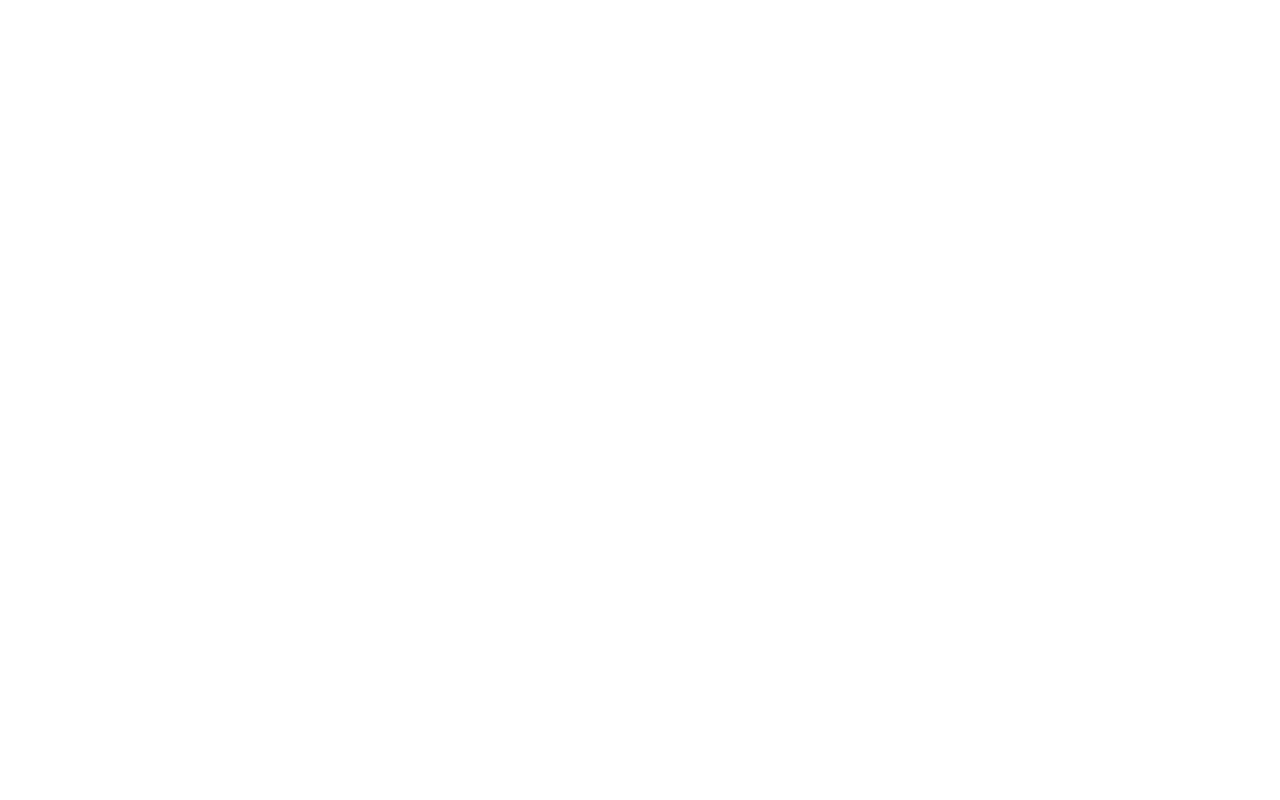
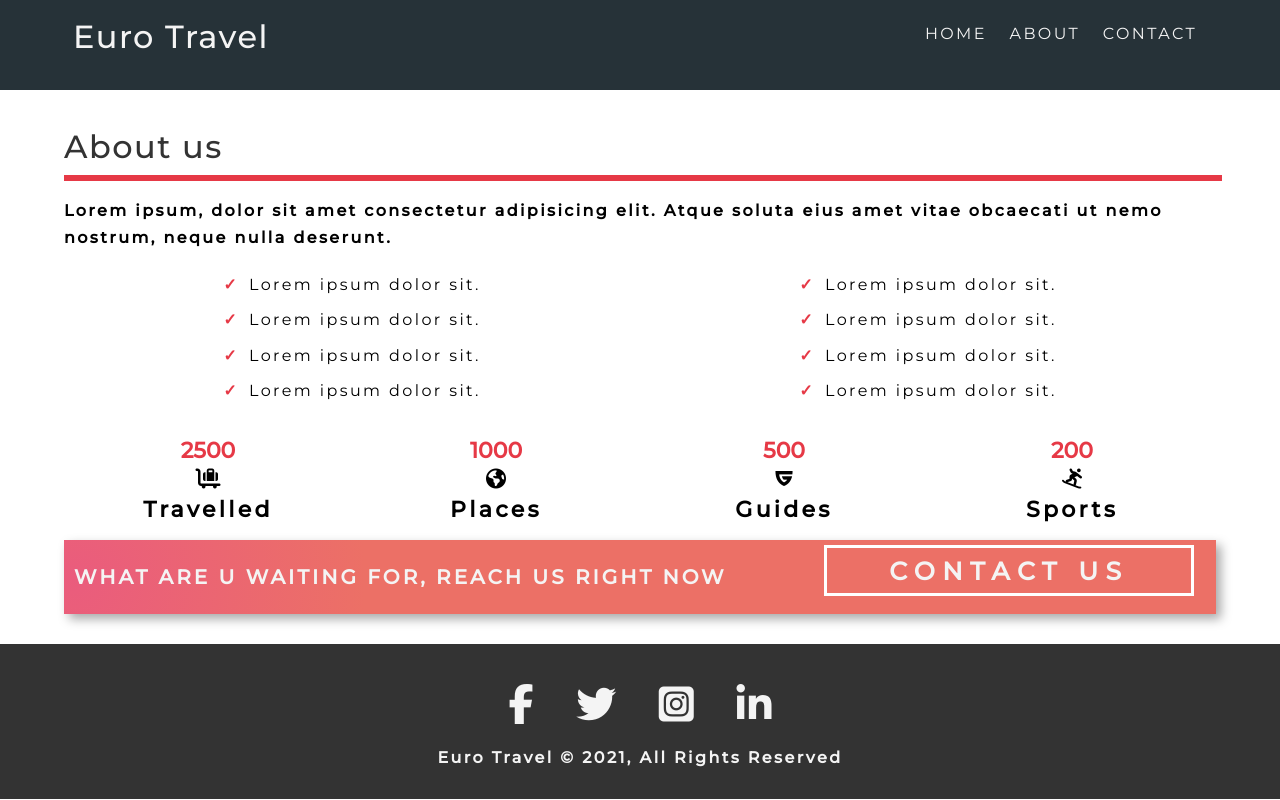
Before and after one commit to mumtazmaqsood/travelweb, a plain HTML site: page about.html in a window 1280 px wide. Drawn offline with Linux system fonts and the light colour scheme.

Commit message:
about & contact pages build and also css written

```diff
--- a/about.html
+++ b/about.html
@@ -0,0 +1,104 @@
+<!DOCTYPE html>
+<html lang="en">
+
+<head>
+    <meta charset="UTF-8">
+    <meta name="viewport" content="width=device-width, initial-scale=1.0">
+    <script src="https://kit.fontawesome.com/ed919775c9.js" crossorigin="anonymous"></script>
+    <link rel="stylesheet" href="./css/style.css">
+    <title>About</title>
+</head>
+
+<body>
+
+    <nav class="navbar bg-dark">
+        <div class="container">
+            <h1 class="logo lg-heading text-light">Euro Travel</h1>
+            <ul class="nav-items">
+                <li class="nav-item"><a href="./index.html">Home</a></li>
+                <li class="nav-item"><a href="./about.html">About</a></li>
+                <li class="nav-item"><a href="./contact.html">Contact</a></li>
+            </ul>
+        </div>
+    </nav>
+
+    <section class="about">
+        <div class="container">
+            <h2 class="lg-heading text-black about-heading">
+                About us
+            </h2>
+            <p class="text-grey">Lorem ipsum, dolor sit amet consectetur adipisicing elit. Atque soluta eius amet
+                vitae obcaecati ut nemo
+                nostrum, neque nulla deserunt.
+            </p>
+            <div class="about-wrapper">
+                <div class="left">
+                    <ul>
+                        <li>Lorem ipsum dolor sit.</li>
+                        <li>Lorem ipsum dolor sit.</li>
+                        <li>Lorem ipsum dolor sit.</li>
+                        <li>Lorem ipsum dolor sit.</li>
+                    </ul>
+                </div>
+                <div class="right">
+                    <ul>
+                        <li>Lorem ipsum dolor sit.</li>
+                        <li>Lorem ipsum dolor sit.</li>
+                        <li>Lorem ipsum dolor sit.</li>
+                        <li>Lorem ipsum dolor sit.</li>
+                    </ul>
+                </div>
+            </div>
+            <div class="counts">
+                <div class="count-item count-item1">
+
+                    <span class="md-heading text-red">2500</span>
+                    <br /><i class="fas fa-luggage-cart fa-2x"></i>
+                    <p class="md-heading">Travelled </p>
+                </div>
+                <div class="count-item count-item2">
+                    <span class="md-heading text-red">1000</span>
+                    <br />
+                    <i class="fas fa-globe-americas fa-2x"></i>
+                    <p class="md-heading">Places</p>
+                </div>
+                <div class="count-item count-item3">
+                    <span class="md-heading text-red">500</span>
+                    <br />
+                    <i class="fab fa-guilded fa-2x"></i>
+                    <p class="md-heading">Guides</p>
+                </div>
+                <div class="count-item count-item4">
+                    <span class="md-heading text-red">200</span>
+                    <br />
+                    <i class="fas fa-snowboarding fa-2x"></i>
+                    <p class="md-heading">Sports</p>
+                </div>
+            </div>
+
+            <div class="cat-banner">
+                <div class="cat-banner-left">
+                    <p class="cta-line"> What are u waiting for, reach us right now</p>
+                </div>
+                <div class="cat-banner-right">
+                    <a href="./contact.html" class="btn-cta">Contact Us</a>
+                </div>
+            </div>
+        </div>
+    </section>
+
+
+
+
+    <footer class="footer about-foot">
+        <div class="social-media-links">
+            <i class="fab fa-facebook-f fa-4x"> </i>
+            <i class="fab fa-twitter fa-4x"></i>
+            <i class="fab fa-instagram-square fa-4x"></i>
+            <i class="fab fa-linkedin-in fa-4x"></i>
+        </div>
+        <p >Euro Travel  &copy; 2021, All Rights Reserved</p>
+    </footer>
+</body>
+
+</html>
--- a/css/style.css
+++ b/css/style.css
@@ -25,6 +25,7 @@ html {
 }
 
 body {
+
     font-family: 'Montserrat', sans-serif;
     line-height: 1.7;
 }
@@ -65,7 +66,9 @@ h1, h2, h3 {
     margin: 0 auto;
 }
 
-
+.bg-dark {
+    background: #263238;
+}
 
 .lg-heading {
     font-size: 3.2rem; /* 32px */
@@ -157,17 +160,17 @@ h1, h2, h3 {
 }
 
 /* header nav logo float left, header navbar items float right*/
-.header .navbar .logo {
+.navbar .logo {
     float: left;
 }
 
-.header .navbar .nav-items {
+.navbar .nav-items {
     margin-top: 1rem; /* 10px */
     float: right;
 
 }
 
-.header .navbar .nav-item{
+.navbar .nav-item{
     display: inline;
     padding: 1rem;
     text-transform: uppercase;
@@ -327,3 +330,222 @@ design */
 .social-media-links i {
     margin: 2rem; /* 20px */
 }
+
+
+/* ################### About Us ########################################## */
+
+.about {
+    padding: 3rem 0;  /* top-bottom 30px left-right 0px */
+}
+
+/* .about-foot {
+    position:absolute;
+    width: 100%;
+    top: 100%;
+    left: 0;
+
+} */
+/* use pesudo class bcz we can more control on line/border */
+.about-heading::after {
+    content: '';
+    display: block; /* by default it is inline element */
+    border: 3px solid #e63946;
+    width: 100%;
+}
+
+.about-wrapper {
+    /* border: 3px solid #e63946; */
+    text-align: center;
+    margin-top: 2rem;
+}
+.left {
+    float: left;
+    width: 50%;
+}
+
+.right {
+    float:right;
+    width: 50%;
+}
+
+.about-wrapper::after {
+    content: '';
+    display: block;
+    clear: both;
+}
+
+/* the style li element by using pesudo class, it apply before li  */
+.about-wrapper li::before {
+    content: '\2713';
+    font-weight: bold;
+    padding-right: 1rem;
+    color:#e63946;
+}
+
+.counts {
+    /* border: 3px solid #e63946;  */
+    text-align: center;
+    margin-top: 2rem;
+}
+
+.count-item {
+    float: left;
+    width: 25%;
+}
+
+/* clear floats */
+.counts::after {
+    content: '';
+    display: block;
+    clear: both;
+}
+
+.count-item span, p {
+    font-weight: bold;
+}
+
+
+/* ##################### cat-banner ########################## */
+
+.cat-banner {
+    background-image: radial-gradient( circle 324px at 0.8% 51.7%,  rgba(234,92,125,1) 0%, rgba(236,112,102,1) 90% );
+    color: #f4f4f4;
+    padding: 1rem;
+    box-shadow: 5px 5px 10px #00000057;
+
+    text-transform: uppercase;
+}
+
+.cta-line {
+    font-weight: bold;
+    font-size: 2rem;
+    margin-top: 1rem;
+}
+.btn-cta {
+    text-align: center;
+    font-size: 2.5rem;
+    font-weight: 700;
+    border: 3px solid white;
+    padding: 0.3em 2.5em;
+    letter-spacing: 0.3em;
+    color: #f4f4f4;
+    margin: 1.2rem;
+}
+.btn-cta:hover{
+    background: #dddddd;
+}
+
+.cat-banner-left {
+    width: 60%;
+    float: left;
+}
+.cat-banner-right {
+    width: 40%;
+    float: right;
+    text-align: right;
+
+}
+
+.cat-banner::after{
+    content: '';
+    display: block;
+    clear: both;
+}
+
+
+/* #######################COntact Page Styling############################# */
+
+.contact-form {
+    padding: 5rem 0;
+    font-size: 2rem;
+}
+
+/* .from-wrapper {
+    border: 3px solid red;
+}
+ */
+.company-address{
+    float: left;
+    width: 49%;
+    background: #ffffff;
+    padding:2rem;
+}
+
+.company-address i {
+    display: inline-block;
+    margin-right: 1rem;
+}
+.company-address h2 {
+    display: inline;
+    text-transform: uppercase;
+}
+
+.address-group {
+    margin-bottom: 3rem;
+}
+
+.company-address img {
+    max-width: 90%;
+    min-height: 40rem;
+    object-fit: cover;
+    object-position: right;
+}
+
+
+.form {
+    float: right;
+    width: 49%;
+    background: #ffffff;
+    font-size: 1.6rem;
+}
+
+.from-wrapper::after {
+    content: '';
+    display: block;
+    clear: both;
+}
+
+
+/* ##################Form styling ##################################### */
+
+.form h1::after {
+    content:'';
+    display:block;
+    border: 3px solid #e63946;
+    width: 100%;
+
+}
+
+.from-wrapper label {
+    display: block;
+}
+
+.form input {
+    padding: 0.5rem;
+    width: 100%;
+}
+
+.from-wrapper label::after {
+    content: '*';
+    color: #e63946;
+}
+
+.from-grup {
+    margin-bottom: 3rem;
+}
+
+.from-grup textarea {
+    width: 100%;
+    height: 200px;
+    padding: 1rem;
+}
+
+.form-btn {
+    display: block;
+    margin: 0 auto;
+    padding: 0.5em 3em;
+    font-size: 1.8rem;
+    text-transform: uppercase;
+    background: #e63946;
+    color: white;
+}
```
Also changed, not shown: contact.html (+91 -0 lines), index.html (+2 -2 lines).
